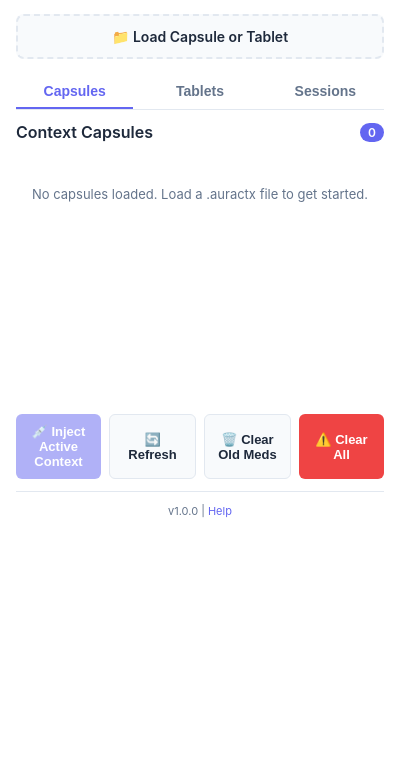
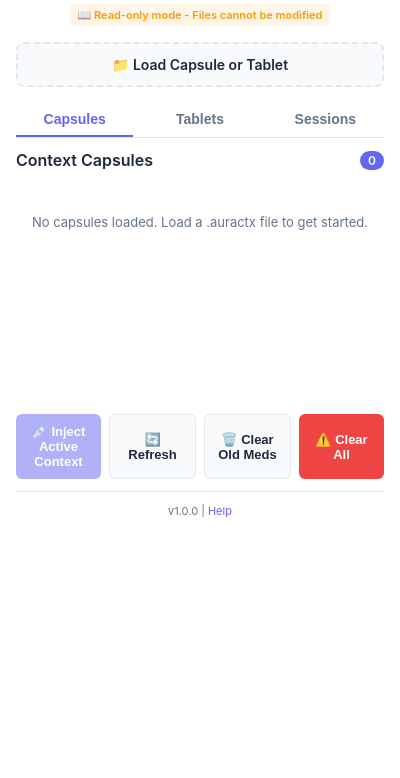
Before and after one commit to hendrixx-cnc/Medicine-Cabinet, a browser extension: page edge-extension/popup/popup.html in a window 400 px wide. Shown: the part 66-844 px from the top of the page. Drawn offline with Linux system fonts and the light colour scheme.

Commit message:
Lock browser extensions to read-only mode and fix auto-session tracker
- Added read-only notice to all browser extension popups
- Updated popup.html with prominent read-only warning
- Added CSS styling for read-only notice badge
- Updated background.js with clear documentation about read-only mode
- Fixed auto_session_tracker.py parameter order (diff before notes)
- Verified auto-session tracking works correctly
- Browser extensions can only view files, not edit/create (prevents corruption)
- AI can write session files via auto_session_tracker for tracking work
- Added example session file showing tracker works

```diff
--- a/chrome-extension/popup/popup.css
+++ b/chrome-extension/popup/popup.css
@@ -50,6 +50,17 @@ h1 {
   font-size: 12px;
   color: var(--text-secondary);
   font-weight: 500;
+}
+
+.read-only-notice {
+  font-size: 11px;
+  color: var(--warning);
+  font-weight: 600;
+  margin-top: 6px;
+  padding: 4px 8px;
+  background: rgba(245, 158, 11, 0.1);
+  border-radius: 4px;
+  display: inline-block;
 }
 
 .file-loader {
--- a/chrome-extension/scripts/background.js
+++ b/chrome-extension/scripts/background.js
@@ -1,6 +1,10 @@
 /**
  * Medicine Cabinet - Background Service Worker
  * Handles extension lifecycle, native messaging, and data storage
+ *
+ * READ-ONLY MODE: This extension can only read and display .auractx and .auratab files.
+ * It cannot create, modify, or write binary files to prevent corruption.
+ * Use the Python CLI (medicine-cabinet) or IDE plugins for write operations.
  */
 
 import { parse } from './parser.js';
--- a/edge-extension/popup/popup.css
+++ b/edge-extension/popup/popup.css
@@ -50,6 +50,17 @@ h1 {
   font-size: 12px;
   color: var(--text-secondary);
   font-weight: 500;
+}
+
+.read-only-notice {
+  font-size: 11px;
+  color: var(--warning);
+  font-weight: 600;
+  margin-top: 6px;
+  padding: 4px 8px;
+  background: rgba(245, 158, 11, 0.1);
+  border-radius: 4px;
+  display: inline-block;
 }
 
 .file-loader {
--- a/edge-extension/popup/popup.html
+++ b/edge-extension/popup/popup.html
@@ -11,6 +11,7 @@
     <header>
       <h1>💊 Medicine Cabinet</h1>
       <p class="subtitle">AI Memory Management</p>
+      <p class="read-only-notice">📖 Read-only mode - Files cannot be modified</p>
     </header>
 
     <section class="file-loader">
--- a/edge-extension/scripts/background.js
+++ b/edge-extension/scripts/background.js
@@ -1,6 +1,10 @@
 /**
  * Medicine Cabinet - Background Service Worker
  * Handles extension lifecycle, native messaging, and data storage
+ *
+ * READ-ONLY MODE: This extension can only read and display .auractx and .auratab files.
+ * It cannot create, modify, or write binary files to prevent corruption.
+ * Use the Python CLI (medicine-cabinet) or IDE plugins for write operations.
  */
 
 import { parse } from './parser.js';
--- a/firefox-extension/popup/popup.css
+++ b/firefox-extension/popup/popup.css
@@ -50,6 +50,17 @@ h1 {
   font-size: 12px;
   color: var(--text-secondary);
   font-weight: 500;
+}
+
+.read-only-notice {
+  font-size: 11px;
+  color: var(--warning);
+  font-weight: 600;
+  margin-top: 6px;
+  padding: 4px 8px;
+  background: rgba(245, 158, 11, 0.1);
+  border-radius: 4px;
+  display: inline-block;
 }
 
 .file-loader {
--- a/firefox-extension/scripts/background.js
+++ b/firefox-extension/scripts/background.js
@@ -1,6 +1,10 @@
 /**
  * Medicine Cabinet - Background Service Worker
  * Handles extension lifecycle, native messaging, and data storage
+ *
+ * READ-ONLY MODE: This extension can only read and display .auractx and .auratab files.
+ * It cannot create, modify, or write binary files to prevent corruption.
+ * Use the Python CLI (medicine-cabinet) or IDE plugins for write operations.
  */
 
 import { parse } from './parser.js';
--- a/safari-extension/popup/popup.css
+++ b/safari-extension/popup/popup.css
@@ -50,6 +50,17 @@ h1 {
   font-size: 12px;
   color: var(--text-secondary);
   font-weight: 500;
+}
+
+.read-only-notice {
+  font-size: 11px;
+  color: var(--warning);
+  font-weight: 600;
+  margin-top: 6px;
+  padding: 4px 8px;
+  background: rgba(245, 158, 11, 0.1);
+  border-radius: 4px;
+  display: inline-block;
 }
 
 .file-loader {
--- a/safari-extension/scripts/background.js
+++ b/safari-extension/scripts/background.js
@@ -1,6 +1,10 @@
 /**
  * Medicine Cabinet - Background Service Worker
  * Handles extension lifecycle, native messaging, and data storage
+ *
+ * READ-ONLY MODE: This extension can only read and display .auractx and .auratab files.
+ * It cannot create, modify, or write binary files to prevent corruption.
+ * Use the Python CLI (medicine-cabinet) or IDE plugins for write operations.
  */
 
 import { parse } from './parser.js';
```
Also changed, not shown: chrome-extension/popup/popup.html (+1 -0 lines), firefox-extension/popup/popup.html (+1 -0 lines), safari-extension/popup/popup.html (+1 -0 lines), 2 other files.
